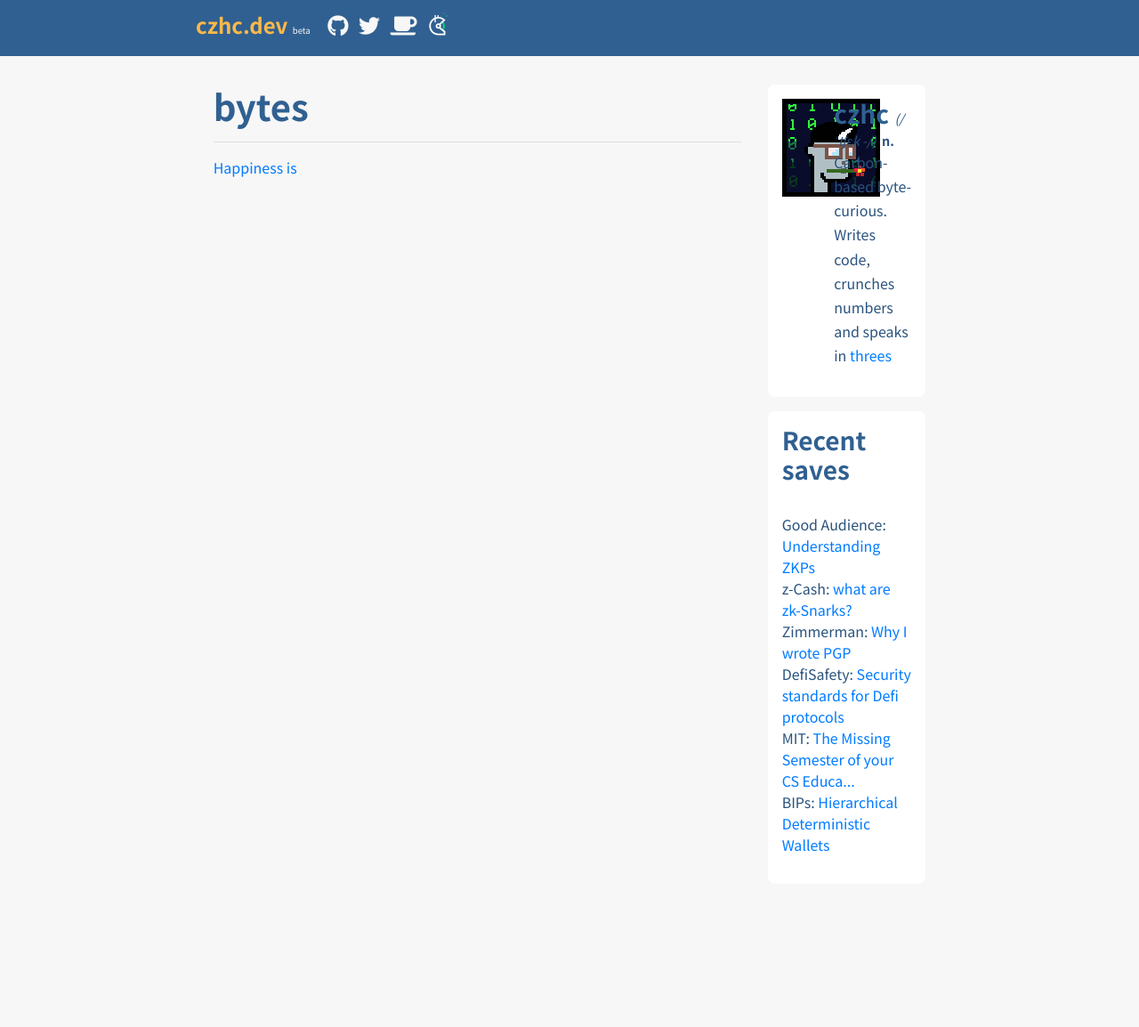
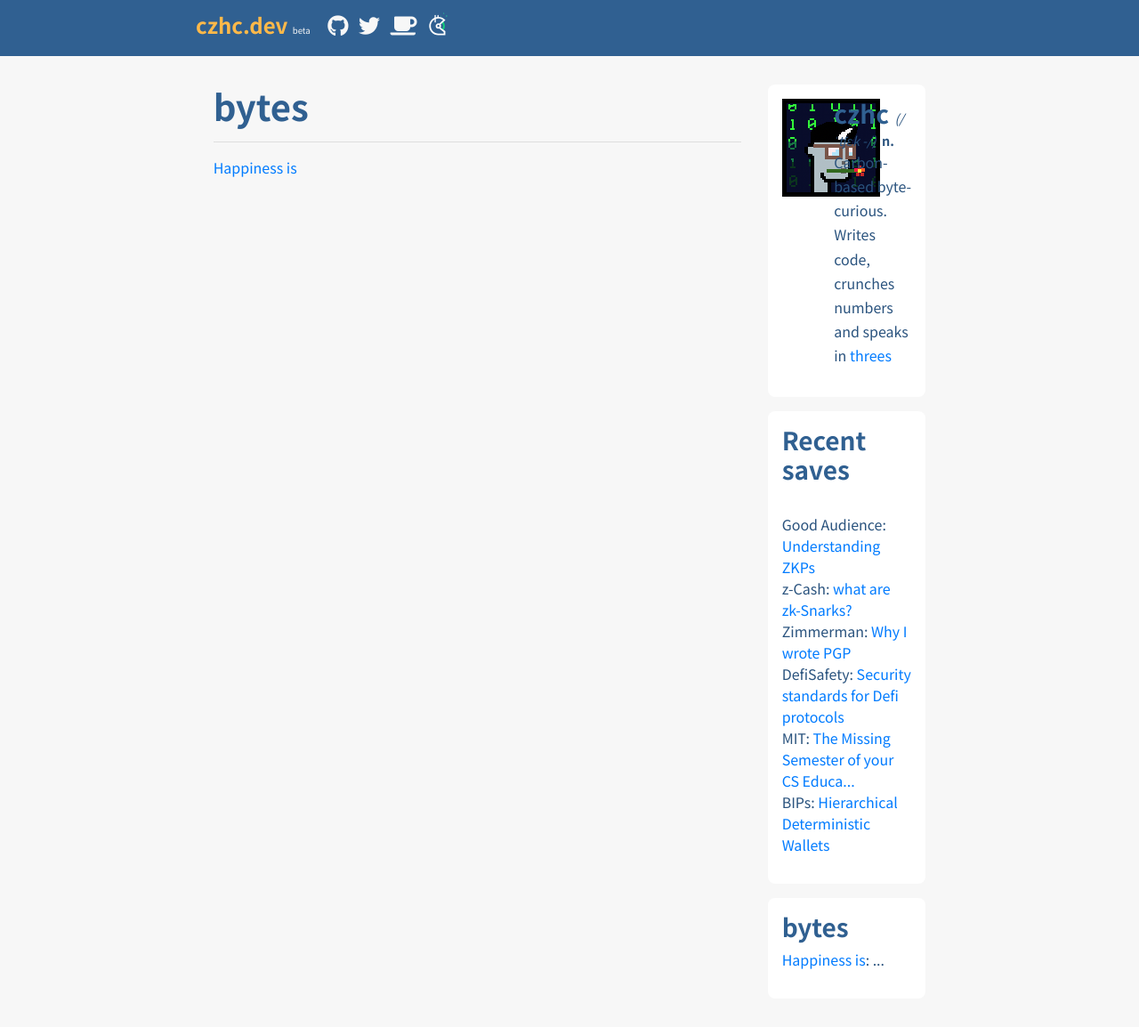
Before and after one commit to czhc/czhc.github.io, a Jekyll site: the page built from bytes.html, in a window 1280 px wide. Shown: the whole page at 89% size. Built offline with Jekyll 4.4.1, drawn with Linux system fonts in a browser that asks for light colours; nearby versions of some CDN libraries; before the commit the page ends 1025 px from its top, so only the background shows below that.

Commit message:
Add bytebar

```diff
--- /dev/null
+++ b/_includes/bytebar.html
@@ -0,0 +1,8 @@
+<section class="bytebar">
+	<h3>bytes</h3>
+	<ul class="list-unstyled">
+	{% for byte in site.bytes %}
+	    <li><a href="{{byte.url}}?ref={{site.url}}" target="_blank"> {{ byte.title | truncate: 40}}</a>: ...</li>
+	{% endfor %}
+	</ul>
+</section>
--- a/_layouts/default.html
+++ b/_layouts/default.html
@@ -12,6 +12,7 @@
 		<section class="col-sm-12 col-md-2 sidebar">
 	    {% include aboutme.html %}
 	    {% include bookmarks.html %}
+	    {% include bytebar.html %}
 		</section>
 	</div>
 
```
